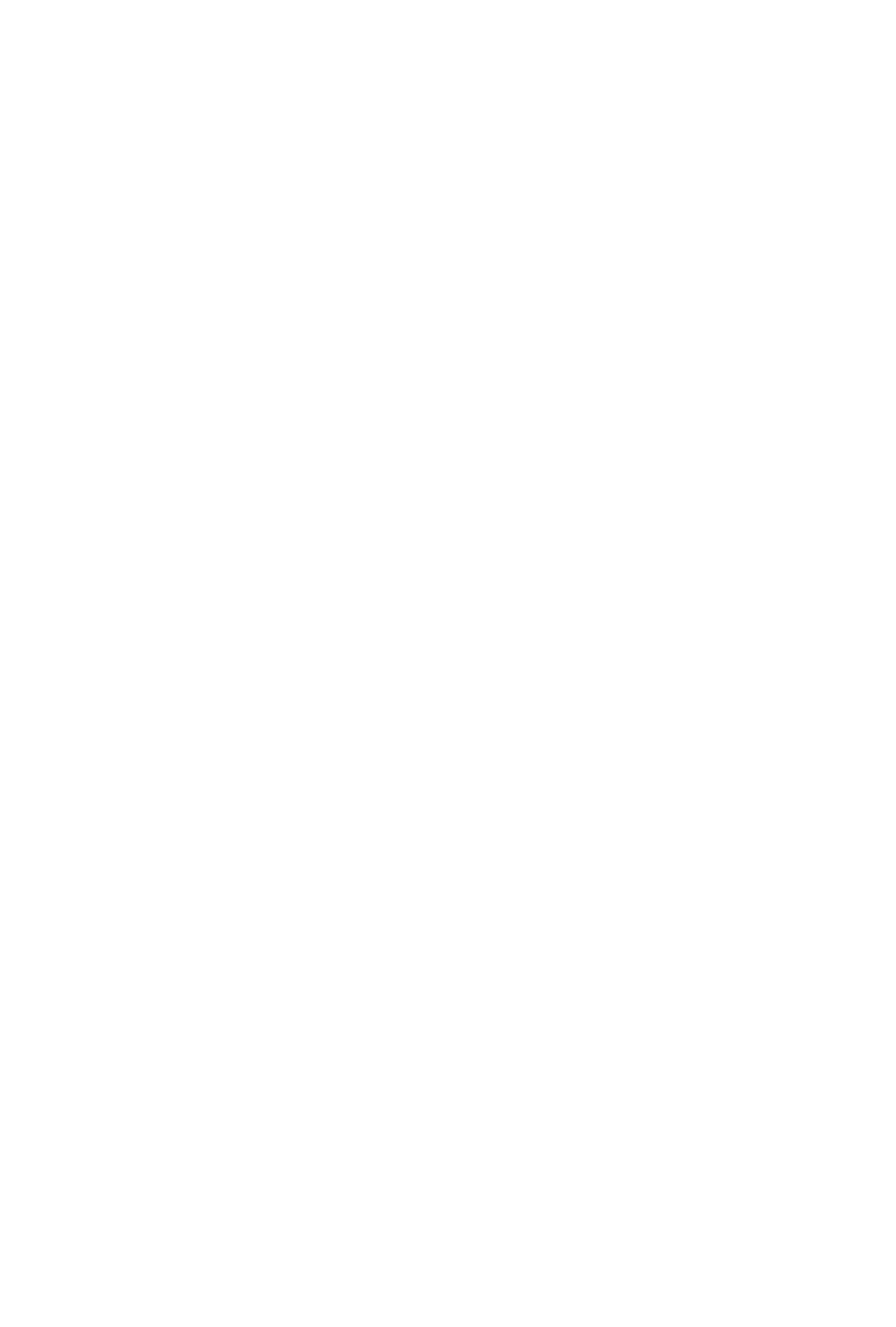
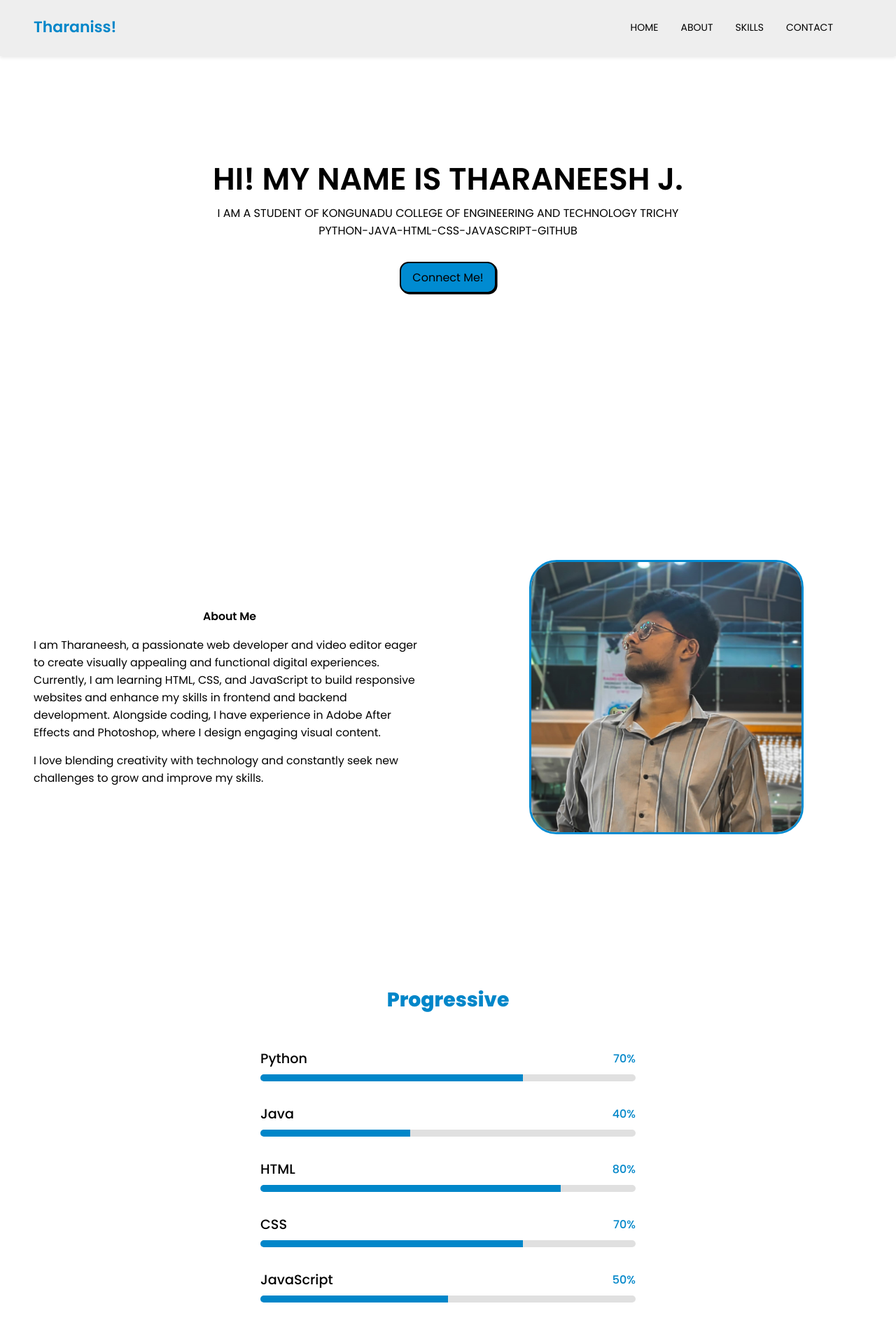
Before and after one commit to TharaneeshJ/TharanissPotfolio, a plain HTML site: page index.html in a window 1280 px wide. Shown: the whole page at 70% size. Before the commit the page ends 800 px from the top, so only its background shows below. Drawn offline with nearby package versions, Linux system fonts and the light colour scheme.

Commit message:
potfolio is created

```diff
--- /dev/null
+++ b/assets/styles.css
@@ -0,0 +1,371 @@
+@import url('https://fonts.googleapis.com/css2?family=Poppins:ital,wght@0,100;0,200;0,300;0,400;0,500;0,600;0,700;0,800;0,900;1,100;1,200;1,300;1,400;1,500;1,600;1,700;1,800;1,900&display=swap');
+
+* {
+  box-sizing: border-box;
+}
+
+html {
+    scroll-behavior: smooth;
+}
+
+body {
+  padding: 0;
+  margin: 0;
+  font-family: "Poppins", serif;
+  font-weight: 400;
+}
+
+.header {
+  width: 100%;
+  height: auto;
+  min-height: 80px;
+  background-color: rgb(238, 238, 238);
+  padding: 1rem 0;
+  position: sticky;
+  top: 0%;
+}
+.header {
+    width: 100%;
+    height: auto;
+    min-height: 80px;
+    background-color: rgb(238, 238, 238);
+    padding: 1rem 0;
+    position: fixed;
+    top: 0;
+    left: 0;
+    z-index: 1000;
+    box-shadow: 0 2px 5px rgba(0, 0, 0, 0.1);
+}
+
+
+
+.nav-grid {
+  display: flex;
+  justify-content: space-between;
+  align-items: center;
+  flex-wrap: wrap;
+  padding: 0 1rem;
+}
+
+.nav-list {
+  display: flex;
+  justify-content: flex-end;
+  padding: 0;
+  gap: 2rem;
+  margin: 0;
+  flex-wrap: wrap;
+}
+
+.nav-menu {
+  padding: 10px;
+  margin-right: 2rem;
+}
+
+.nav-logo a {
+  color: rgb(0, 134, 201);
+  font-size: 22px;
+  font-weight: 600;
+  padding: 0 0 0 2rem;
+  text-decoration: none;
+}
+
+.nav-list li a {
+  color: black;
+  font-size: 14px;
+  text-decoration: none;
+}
+
+.nav-list li :hover {
+  color: rgb(0, 134, 201);
+}
+
+.nav-list li {
+  list-style: none;
+}
+
+.banner {
+  min-height: 30vh;
+  display: flex;
+  align-items: center;
+}
+
+@media screen and (min-width: 768px) {
+    .banner {
+        min-height: 80vh;
+    }
+}
+
+.my-name {
+  display: flex;
+  flex-direction: column;
+  align-items: center;
+  text-align: center;
+  width: 100%;
+  padding: 2rem;
+  height: auto;
+}
+
+.my-name h2 {
+  font-weight: 600;
+  font-size: clamp(1.5rem, 0.923rem + 2.308vw, 3rem);
+  line-height: 1.6;
+  margin: 0 0 0 0;
+}
+
+.my-name h3 {
+  font-weight: 400;
+  font-size: clamp(1rem, 0.500rem + 0.500vw, 1.5rem);
+  margin: 0 0;
+}
+
+.my-name h3 a {
+  color: black;
+  text-decoration: none;
+}
+
+.my-name h2, .my-name h3 {
+  display: flex;
+  justify-content: center;
+  align-items: center;
+  width: 100%;
+  max-width: 90%;
+  overflow: hidden;
+  text-align: center;
+}
+
+.btn-cnt {
+  background: rgb(0, 139, 209);
+  font-family: inherit;
+  font-size: 1rem;
+  margin-top: 2rem;
+  border: 2px solid black;
+  border-radius: 0.8em;
+  box-shadow: 0.1em 0.1em;
+  cursor: pointer;
+  transition: 0.2s;
+  padding: 0.5rem 1rem;
+  position: relative;
+  left: auto;
+}
+
+.btn-cnt:hover {
+  transform: translate(-0.05em, -0.05em);
+  box-shadow: 0.15em 0.15em;
+}
+
+.btn-cnt:active {
+  transform: translate(0.05em, 0.05em);
+  box-shadow: 0.05em 0.05em;
+}
+
+.container {
+  margin: 2rem 1rem;
+  padding: 0 1rem;
+}
+
+.main-about {
+  display: grid;
+  grid-gap: 2rem;
+  grid-template-columns: 1fr;
+  align-items: center;
+  max-width: 1200px;
+  margin: 0 auto;
+}
+
+.about-para h3 {
+  font-weight: 600;
+  text-align: center;
+}
+
+.about-para h3, .about-para p {
+  font-size: clamp(0.9rem, 0.862rem + 0.154vw, 1rem);
+}
+
+.img-jpg {
+  display: flex;
+  justify-content: center;
+}
+
+.container img {
+  max-width: 80%;
+  border: 3px solid rgb(0, 139, 209);
+  border-radius: 10%;
+}
+
+/* Media Queries */
+@media screen and (min-width: 768px) {
+  .main-about {
+    grid-template-columns: repeat(2, 1fr);
+    grid-gap: 4rem;
+  }
+
+  .container {
+    margin: 10rem 2rem;
+  }
+
+  .container img {
+    max-width: 70%;
+  }
+
+  .nav-menu {
+    margin-right: 4rem;
+  }
+}
+
+@media screen and (max-width: 767px) {
+  .nav-grid {
+    flex-direction: column;
+    text-align: center;
+  }
+
+  .nav-logo {
+    margin-bottom: 1rem;
+  }
+
+  .nav-logo a {
+    padding: 0;
+  }
+
+  .nav-menu {
+    margin-right: 0;
+  }
+
+  .nav-list {
+    justify-content: center;
+    gap: 1rem;
+  }
+
+  .my-name {
+    margin-top: 4rem;
+    margin-bottom: 4rem;
+  }
+
+  .about-para h3 {
+    margin-top: 0;
+  }
+}
+
+@media screen and (max-width: 480px) {
+  .nav-list {
+    flex-direction: column;
+    align-items: center;
+  }
+
+  .my-name h2, .my-name h3 {
+    max-width: 100%;
+  }
+}
+
+
+
+
+.skills-container {
+    max-width: 600px;
+    margin: 0 auto;
+    padding: 2rem;
+}
+.skills-container h2{
+    font-size: clamp(1.5rem, 0.723rem + 1.308vw, 2rem);;
+    font-weight: 800;
+}
+
+.skills-title {
+    text-align: center;
+    font-size: clamp(1.5rem, 0.923rem + 2.308vw, 2.5rem);
+    margin-bottom: 3rem;
+    color: rgb(0, 134, 201);
+    font-weight: 600;
+}
+
+.skills-list {
+    display: flex;
+    flex-direction: column;
+    gap: 2rem;
+}
+
+.skill-item {
+    display: flex;
+    flex-direction: column;
+    gap: 0.5rem;
+}
+
+.skill-header {
+    display: flex;
+    justify-content: space-between;
+    align-items: center;
+}
+
+.skill-text {
+    font-size: 1.2rem;
+    font-weight: 500;
+}
+
+.percentage {
+    font-size: 1rem;
+    color: rgb(0, 134, 201);
+    font-weight: 500;
+}
+
+.progress-bar {
+    width: 100%;
+    height: 10px;
+    background-color: #e0e0e0;
+    border-radius: 5px;
+    overflow: hidden;
+}
+
+.progress {
+    height: 100%;
+    background-color: rgb(0, 134, 201);
+    animation: progressAnimation 1.5s ease-out forwards;
+}
+
+.python { width: 70%; }
+.java { width: 40%; }
+.html { width: 80%; }
+.css { width: 70%; }
+.javascript { width: 50%; }
+
+@keyframes progressAnimation {
+    from {
+        width: 0;
+    }
+}
+
+/* Media Queries */
+@media screen and (max-width: 768px) {
+    .skills-container {
+        padding: 1rem;
+    }
+
+    .skill-text {
+        font-size: 1.1rem;
+    }
+
+    .percentage {
+        font-size: 0.9rem;
+    }
+
+    .progress-bar {
+        height: 8px;
+    }
+}
+
+@media screen and (max-width: 480px) {
+    .skills-title {
+        font-size: 1.5rem;
+        margin-bottom: 2rem;
+    }
+
+    .skills-list {
+        gap: 1.5rem;
+    }
+
+    .skill-text {
+        font-size: 1rem;
+    }
+
+    .percentage {
+        font-size: 0.85rem;
+    }
+}
--- a/index.html
+++ b/index.html
@@ -1,11 +1,131 @@
 <!DOCTYPE html>
 <html lang="en">
+
 <head>
     <meta charset="UTF-8">
     <meta name="viewport" content="width=device-width, initial-scale=1.0">
-    <title>TharanissPotfolio</title>
+    <title>Tharaniss Portfolio</title>
+    <link href="https://unpkg.com/aos@2.3.1/dist/aos.css" rel="stylesheet">
+    <link href="./assets/styles.css" rel="stylesheet">
 </head>
+
 <body>
+    <header class="header">
+        <nav class="nav-grid">
+            <div class="nav-logo">
+                <a href="#">Tharaniss!</a>
+            </div>
+            <div class="nav-menu" id="nav-menu">
+                <ul class="nav-list">
+                    <li><a href="#home">HOME</a></li>
+                    <li><a href="#about-me">ABOUT</a></li>
+                    <li><a href="#skills">SKILLS</a></li>
+                    <li><a href="#contact">CONTACT</a></li>
+                </ul>
+            </div>
+        </nav>
+    </header>
 
+    <!-- Home Page -->
+    <section class="banner" id="home">
+        <div class="my-name">
+            <h2>HI! MY NAME IS THARANEESH J.</h2>
+            <h3><a
+                    href="https://www.google.com/maps/place/Kongunadu+College+of+Engineering+and+Technology/@11.0149815,78.295393,905m/data=!3m2!1e3!4b1!4m6!3m5!1s0x3baaf5b7515b26d3:0xe23944ddca3a0296!8m2!3d11.0149762!4d78.2979733!16s%2Fg%2F1thk_8vm?entry=ttu&g_ep=EgoyMDI1MDEyOS4xIKXMDSoASAFQAw%3D%3D">I
+                    AM A STUDENT OF KONGUNADU COLLEGE OF ENGINEERING AND TECHNOLOGY TRICHY</a></h3>
+            <h3>PYTHON-JAVA-HTML-CSS-JAVASCRIPT-GITHUB</h3>
+            <a href="https://wa.me/+917395936932?text=Hi Brototype !!!">
+                <button type="button" class="btn-cnt">Connect Me!</button>
+            </a>
+        </div>
+    </section>
+
+    <!--About Me-->
+    <section class="container" id="about-me">
+        <div class="main-about">
+            <div class="about-para" data-aos="zoom-in-up">
+                <h3>About Me</h3>
+                <p>I am Tharaneesh, a passionate web developer and video editor eager to create visually appealing and
+                    functional digital experiences. Currently, I am learning HTML, CSS, and JavaScript to build
+                    responsive
+                    websites and enhance my skills in frontend and backend development. Alongside coding, I have
+                    experience in
+                    Adobe After Effects and Photoshop, where I design engaging visual content.</p>
+                <p>I love blending creativity with technology and constantly seek new challenges to grow and improve my
+                    skills.
+                </p>
+            </div>
+            <div class="img-jpg" data-aos="zoom-in-up">
+                <img src="./img/profile-img.jpg" alt="Profile Image">
+            </div>
+        </div>
+    </section>
+
+    <!-- Skills Section -->
+    <section class="container" id="skills" data-aos="zoom-in-up">
+        <div class="skills-container">
+            <h2 class="skills-title">Progressive</h2>
+            <div class="skills-list">
+                <div class="skill-item">
+                    <div class="skill-header">
+                        <span class="skill-text">Python</span>
+                        <span class="percentage">70%</span>
+                    </div>
+                    <div class="progress-bar">
+                        <div class="progress python"></div>
+                    </div>
+                </div>
+                <div class="skill-item">
+                    <div class="skill-header">
+                        <span class="skill-text">Java</span>
+                        <span class="percentage">40%</span>
+                    </div>
+                    <div class="progress-bar">
+                        <div class="progress java"></div>
+                    </div>
+                </div>
+                <div class="skill-item">
+                    <div class="skill-header">
+                        <span class="skill-text">HTML</span>
+                        <span class="percentage">80%</span>
+                    </div>
+                    <div class="progress-bar">
+                        <div class="progress html"></div>
+                    </div>
+                </div>
+                <div class="skill-item">
+                    <div class="skill-header">
+                        <span class="skill-text">CSS</span>
+                        <span class="percentage">70%</span>
+                    </div>
+                    <div class="progress-bar">
+                        <div class="progress css"></div>
+                    </div>
+                </div>
+                <div class="skill-item">
+                    <div class="skill-header">
+                        <span class="skill-text">JavaScript</span>
+                        <span class="percentage">50%</span>
+                    </div>
+                    <div class="progress-bar">
+                        <div class="progress javascript"></div>
+                    </div>
+                </div>
+            </div>
+        </div>
+    </section>
+
+    <!-- Contact Section -->
+    <section class="container" id="contact">
+        <div class="main-contact">
+            <!-- Add your contact content here -->
+        </div>
+    </section>
+
+    <script src="https://unpkg.com/aos@2.3.1/dist/aos.js"></script>
+    <script>
+        AOS.init();
+    </script>
 </body>
+
 </html>
```
Also changed, not shown: img/profile-img.jpg (added).
